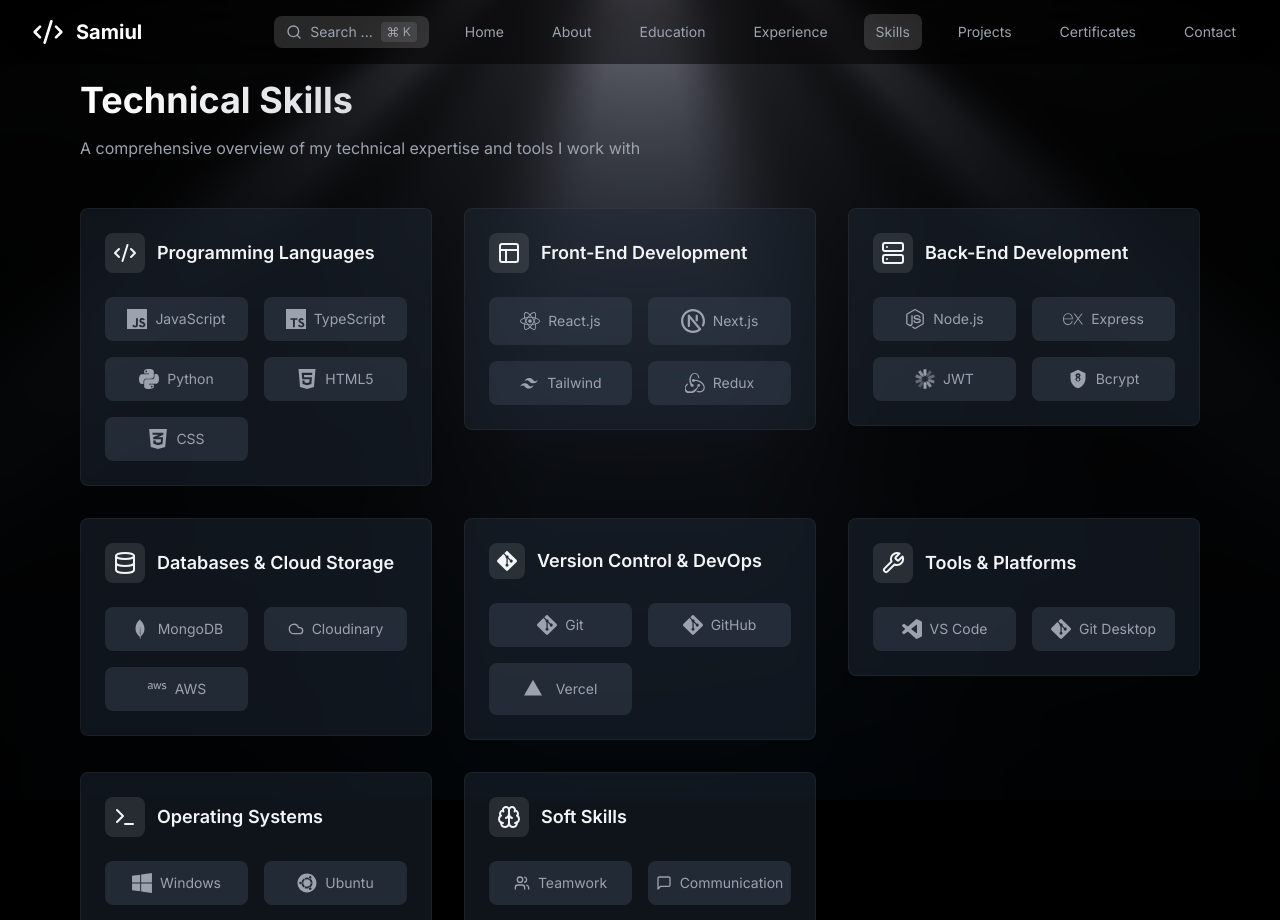
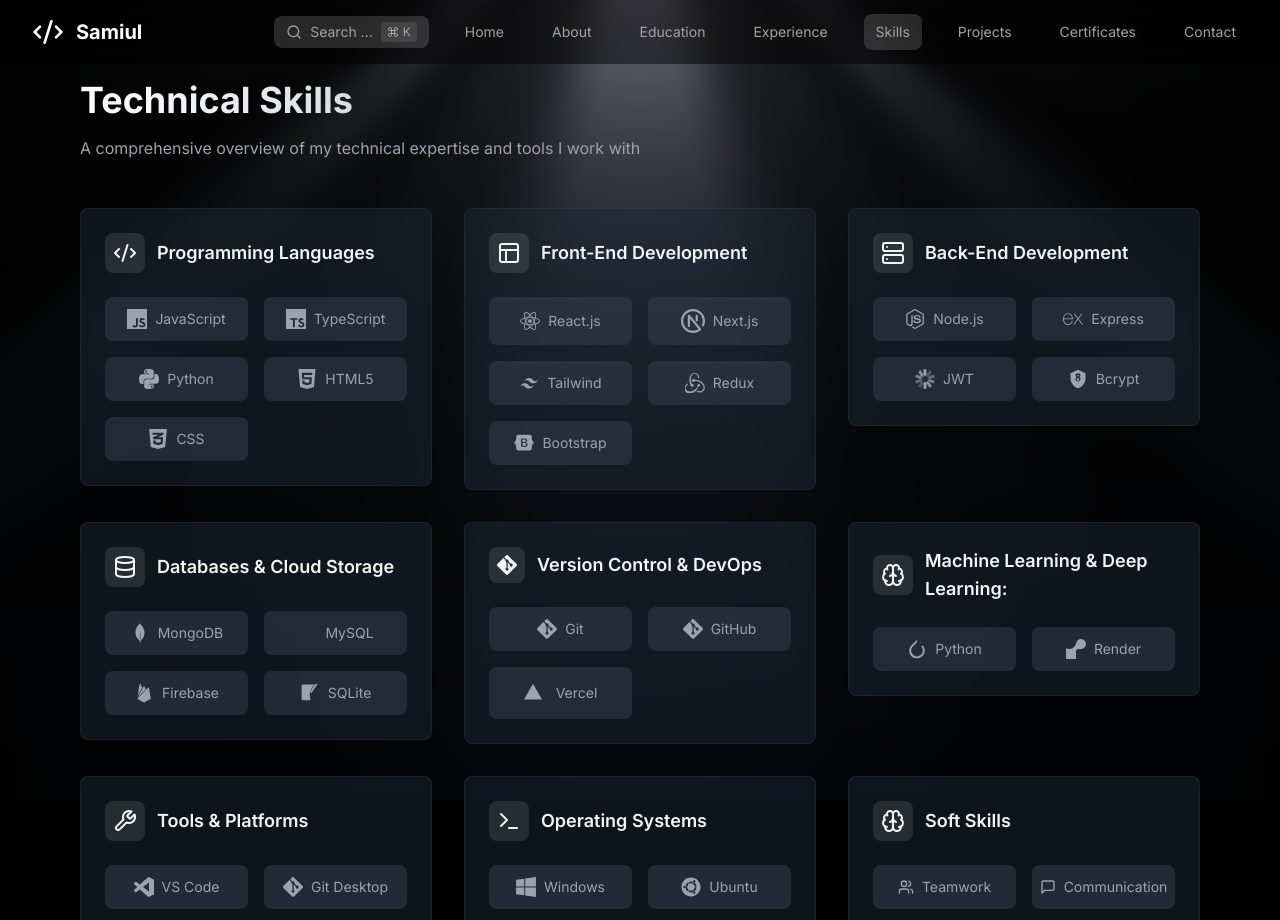
Before and after one commit to mdsamiulhaq03/Portfolio, a React (Vite) app: page /skills in a window 1280 px wide. Shown: the top 920 px of the page. Built offline with nearby package versions, Linux system fonts and the light colour scheme.

Commit message:
Add new tech logos for MySQL, Bootstrap, Firebase, SQLite, Android, Machine Learning, and PyTorch; update Skills page to include new skills

```diff
--- a/src/components/TechLogos.jsx
+++ b/src/components/TechLogos.jsx
@@ -96,6 +96,26 @@
   </svg>
 );
 
+export const MySQL = () => (
+  <svg
+    viewBox="0 0 24 24"
+    xmlns="http://www.w3.org/2000/svg"
+    fill="currentColor"
+    className="w-5 h-5 text-gray-400"
+  >
+    <path d="M252.517 286.715h47.268v11.22h-48.077c-0.487 0-1.133 0.107-1.62 0.107-5.988 0.541-7.769 1.514-8.577 4.966-0.164 0.54-0.164 0.973-0.164 1.405v7.66c0 0.541 0 0.974 0.164 1.514 0.809 4.533 4.046 6.579 10.843 6.579h20.396c5.019 0 10.196 0.865 14.409 2.486 7.93 3.02 11.98 7.552 11.98 12.409v12.301c0 5.938-3.563 10.472-10.846 13.814-4.375 2.051-9.876 3.235-15.544 3.235h-48.399v-11.22h46.461c0.648 0 1.131-0.107 1.78-0.107 3.235-0.217 5.664-1.081 7.119-2.379 1.622-1.289 2.429-2.803 2.429-3.992v-9.818c0-1.077-0.324-2.05-1.293-3.023-1.618-1.941-3.889-2.911-9.229-3.343-0.486-0.108-1.131-0.108-1.779-0.108h-17.485c-1.618 0-3.235-0.108-4.857-0.217-14.405-1.509-22.984-7.984-22.984-15.54v-9.818c0-8.633 4.371-13.599 14.407-16.729Z" />
+  </svg>
+);
+export const Bootstrap = () => (
+  <svg
+    viewBox="0 0 24 24"
+    xmlns="http://www.w3.org/2000/svg"
+    fill="currentColor"
+    className="w-5 h-5 text-gray-400"
+  >
+    <path d="M4.985 2C3.615 2 2.602 3.199 2.647 4.498c.043 1.249-.013 2.867-.42 4.186C1.819 10.006 1.128 10.844 0 10.952v1.214c1.128.108 1.819.946 2.227 2.269.407 1.319.463 2.937.42 4.186C2.602 19.92 3.615 21.119 4.985 21.119h14.032c1.37 0 2.383-1.199 2.338-2.499-.043-1.249.013-2.867.42-4.186.409-1.323 1.098-2.161 2.227-2.269v-1.214c-1.128-.108-1.818-.946-2.227-2.269-.407-1.319-.463-2.937-.42-4.186C21.399 3.199 20.386 2 19.017 2H4.985ZM16.271 13.769c0 1.79-1.335 2.875-3.55 2.875H8.95a.406.406 0 0 1-.406-.407V6.881c0-.108.043-.211.12-.288a.406.406 0 0 1 .285-.118h3.75c1.847 0 3.06 1.001 3.06 2.538 0 1.078-.815 2.044-1.854 2.213v.057c1.415.155 2.367 1.135 2.367 2.488ZM12.309 7.764h-2.15v3.037h1.811c1.4 0 2.172-.563 2.172-1.571 0-.944-.664-1.466-1.833-1.466ZM10.159 12.007v3.347h2.23c1.458 0 2.23-.585 2.23-1.684 0-1.099-.794-1.663-2.324-1.663h-2.136Z" />
+  </svg>
+);
 export const ReduxLogo = () => (
   <svg viewBox="0 0 24 24" className="w-5 h-5" fill="currentColor">
     <path d="M16.634 16.504c.87-.075 1.543-.84 1.499-1.754-.046-.914-.796-1.63-1.726-1.63h-.063c-.954.046-1.695.84-1.65 1.799.045.463.24.85.506 1.129-1.074 2.127-2.726 3.688-5.176 4.986-1.65.87-3.387 1.19-5.098.963-1.448-.194-2.584-.802-3.287-1.729-.987-1.322-1.074-2.751-.255-4.167.576-1.01 1.498-1.754 2.076-2.127-.12-.39-.315-1.05-.405-1.531-4.428 3.22-3.976 7.573-2.622 9.635 1.005 1.531 3.057 2.482 5.288 2.482.601 0 1.217-.061 1.818-.194 3.907-.766 6.875-3.077 8.095-7.862zm5.085-4.08c-2.317-2.751-5.738-4.271-9.645-4.271h-.496c-.27-.556-.856-.947-1.527-.947h-.061c-.954.045-1.695.84-1.65 1.798.045.975.796 1.693 1.726 1.693h.074c.69-.031 1.29-.487 1.559-1.099h.54c2.316 0 4.51.676 6.5 2.01 1.527 1.01 2.626 2.336 3.236 3.951.511 1.338.481 2.645-.045 3.754-.826 1.682-2.194 2.588-4.008 2.588-1.172 0-2.284-.36-2.855-.632-.315.315-.916.812-1.337 1.129 1.26.574 2.54.902 3.778.902 2.812 0 4.904-1.563 5.7-3.124.858-1.727.797-4.717-1.489-7.752zM6.973 14.947c.046.975.796 1.693 1.726 1.693h.074c.954-.045 1.695-.84 1.65-1.799-.045-.974-.795-1.692-1.725-1.692h-.074c-.061 0-.135.016-.196.03-1.155-1.938-1.636-4.01-1.456-6.24.12-1.682.676-3.14 1.607-4.358.766-1.01 2.24-1.502 3.237-1.532 2.766-.045 3.932 3.423 4.008 4.807l1.547.465C17.071 2.697 14.619 0 11.627 0c-1.832 0-3.53.947-4.661 2.569C5.458 4.691 4.932 7.412 5.367 10.28c.195 1.249.586 2.437 1.142 3.537-.301.299-.554.703-.536 1.13z" />
@@ -119,6 +139,59 @@
     <path d="M12 1L3 5v6c0 5.55 3.84 10.74 9 12 5.16-1.26 9-6.45 9-12V5zm0 4c1.86 0 3 1.14 3 2.5 0 .96-.52 1.84-1.38 2.28C14.5 10.33 15 11.1 15 12c0 1.66-1.34 3-3 3s-3-1.34-3-3c0-.9.5-1.67 1.38-2.22C9.52 9.34 9 8.46 9 7.5 9 6.14 10.14 5 12 5zm0 2c-.55 0-1 .45-1 1s.45 1 1 1 1-.45 1-1-.45-1-1-1zm0 4c-.83 0-1.5.67-1.5 1.5S11.17 14 12 14s1.5-.67 1.5-1.5S12.83 11 12 11z" />
   </svg>
 );
+export const Firebase = () => (
+  <svg
+    viewBox="0 0 32 32"
+    xmlns="http://www.w3.org/2000/svg"
+    fill="currentColor"
+    className="w-5 h-5 text-gray-400"
+  >
+    <path d="M18.874 9.935l-2.274-4.351c-0.116-0.217-0.341-0.363-0.6-0.363s-0.484 0.145-0.598 0.359l-0.002 0.004-9.985 17.894zM26.852 25.202l-2.812-17.495c-0.052-0.325-0.331-0.571-0.667-0.571-0.189 0-0.359 0.077-0.482 0.202l-0 0-17.744 17.865 9.817 5.532c0.286 0.163 0.628 0.26 0.992 0.26s0.707-0.096 1.002-0.265l-0.01 0.005zM5.865 20.589l2.955-19.008c0.051-0.328 0.331-0.577 0.67-0.577 0.258 0 0.483 0.144 0.597 0.357l0.002 0.004 3.178 5.962z" />
+  </svg>
+);
+
+export const SQLite = () => (
+  <svg
+    viewBox="0 0 32 32"
+    xmlns="http://www.w3.org/2000/svg"
+    fill="currentColor"
+    className="w-5 h-5 text-gray-400"
+  >
+    <path d="M4.884 2.334c-1.265.005-2.289 1.029-2.293 2.294v20.754c.004 1.264 1.028 2.288 2.293 2.292h11.769c-.056-.671-.088-1.452-.088-2.241 0-.401.008-.801.025-1.198-.008-.077-.014-.176-.02-.25-.229-1.498-.591-2.972-.591-2.972-.119-.504-.277-.944-.478-1.36-.08-.126-.127-.279-.127-.443 0-.034.002-.068.006-.101.003-.173.02-.339.049-.501.088-.523.19-.963.314-1.394l.271-.035c-.021-.044-.018-.081-.039-.121l-.051-.476q.224-.751.477-1.492l.25-.024-.054-.395c1.006-4.731 3.107-8.864 6.029-12.272.082-.086.166-.16.247-.242zM28.094 1.655c-1.29-1.15-2.849-.687-4.39.68-.356.319-.684.669-.684.669-2.8 3.294-4.843 7.319-5.808 11.747l-.033.18c.261.551.494 1.201.664 1.876l.016.075c.115.436.205.878l-.12-.37-.062-.182-.041-.1c-.172-.4-.647-1.243-.857-1.611-.179.529-.337 1.022-.47 1.47.413.863.749 1.867.959 2.917l.014.083-.184-.552c-.342-.739-.664-1.338-1.015-1.919-.185.464-.292 1.001-.292 1.564 0 .1.003.199.01.297.219.426.401.921.519 1.439.357 1.375.606 3.049.606 3.049l.021.28c-.015.342-.023.744-.023 1.147 0 .805.034 1.602.101 2.39.058 1.206.283 2.339.651 3.406l.194-.105c-.346-1.193-.545-2.564-.545-3.981 0-.344.012-.684.035-1.022.221-3.782.964-7.319 2.158-10.641 1.655-4.9 4.359-9.073 7.861-12.417-2.491 2.249-5.863 9.535-6.873 12.232-.963 2.42-1.798 5.294-2.365 8.263.664-1.639 1.914-2.926 3.483-3.622 0 0 1.321-1.63 2.864-3.956-1.195.25-2.184.521-3.15.843-.75.314-.952.421-.952.421 1.288-.791 2.777-1.515 4.337-2.092 2.867-4.515 5.991-10.929 2.845-13.736z" />
+  </svg>
+);
+export const Android = () => (
+  <svg
+    viewBox="0 0 512 512"
+    xmlns="http://www.w3.org/2000/svg"
+    fill="currentColor"
+    className="w-5 h-5 flex-shrink-0 text-gray-400"
+  >
+    <path d="M120.606 169h270.788v220.663c0 13.109-10.628 23.737-23.721 23.737h-27.123v67.203c0 17.066-13.612 30.897-30.415 30.897-16.846 0-30.438-13.831-30.438-30.897v-67.203h-47.371v67.203c0 17.066-13.639 30.897-30.441 30.897-16.799 0-30.437-13.831-30.437-30.897v-67.203h-27.099c-13.096 0-23.744-10.628-23.744-23.737V169zM67.541 167.199c-16.974 0-30.723 13.963-30.723 31.2v121.937c0 17.217 13.749 31.204 30.723 31.204 16.977 0 30.723-13.987 30.723-31.204V198.399c0-17.237-13.746-31.2-30.723-31.2zM391.395 146.764H120.606c3.342-38.578 28.367-71.776 64.392-90.998l-25.746-37.804c-3.472-5.098-2.162-12.054 2.946-15.525 5.102-3.471 12.044-2.151 15.533 2.943l28.061 41.232c15.558-5.38 32.446-8.469 50.208-8.469 17.783 0 34.672 3.089 50.229 8.476l28.061-41.232c3.446-5.108 10.41-6.428 15.512-2.957 5.108 3.471 6.418 10.427 2.946 15.525l-25.725 37.804c36.025 19.222 61.033 52.42 64.373 91.009z" />
+  </svg>
+);
+export const PyTorchLogo = () => (
+  <svg viewBox="0 0 32 32" fill="currentColor" className="w-5 h-5">
+    <path d="M20.465 5.877c0-.379.308-.686.687-.686s.687.307.687.687-.307.687-.687.687c-.379 0-.686-.307-.687-.686z" />
+    <path d="M16.006 1.004l-8.814 8.814c-2.257 2.245-3.654 5.352-3.654 8.786 0 6.843 5.547 12.39 12.39 12.39 3.434 0 6.541-1.397 8.785-3.653l.001-.001c2.312-2.229 3.748-5.354 3.748-8.814 0-3.408-1.393-6.49-3.641-8.709l-.001-.001-2.179 2.178c1.685 1.685 2.727 4.013 2.727 6.584 0 5.143-4.169 9.312-9.312 9.312s-9.312-4.169-9.312-9.312c0-2.571 1.042-4.899 2.727-6.584l5.807-5.806.727-.831z" />
+  </svg>
+);
+export const MachineLearning = () => {
+  <svg
+    viewBox="0 0 32 32"
+    xmlns="http://www.w3.org/2000/svg"
+    fill="currentColor"
+    className="w-5 h-5 flex-shrink-0 text-gray-400"
+  >
+    <path d="M27,24a2.9609,2.9609,0,0,0-1.2854.3008L21.4141,20H18v2h2.5859l3.7146,3.7148A2.9665,2.9665,0,0,0,24,27a3,3,0,1,0,3-3Zm0,4a1,1,0,1,1,1-1A1.0009,1.0009,0,0,1,27,28Z"></path>
+
+    <path d="M27,13a2.9948,2.9948,0,0,0-2.8157,2H18v2h6.1843A2.9947,2.9947,0,1,0,27,13Zm0,4a1,1,0,1,1,1-1A1.0009,1.0009,0,0,1,27,17Z"></path>
+
+    <path d="M27,2a3.0033,3.0033,0,0,0-3,3,2.9657,2.9657,0,0,0,.3481,1.373L20.5957,10H18v2h3.4043l4.3989-4.2524A2.9987,2.9987,0,1,0,27,2Zm0,4a1,1,0,1,1,1-1A1.0009,1.0009,0,0,1,27,6Z"></path>
+
+    <path d="M18,6h2V4H18a3.9756,3.9756,0,0,0-3,1.3823A3.9756,3.9756,0,0,0,12,4H11a9.01,9.01,0,0,0-9,9v6a9.01,9.01,0,0,0,9,9h1a3.9756,3.9756,0,0,0,3-1.3823A3.9756,3.9756,0,0,0,18,28h2V26H18a2.0023,2.0023,0,0,1-2-2V8A2.0023,2.0023,0,0,1,18,6ZM12,26H11a7.0047,7.0047,0,0,1-6.92-6H6V18H4V14H7a3.0033,3.0033,0,0,0,3-3V9H8v2a1.0009,1.0009,0,0,1-1,1H4.08A7.0047,7.0047,0,0,1,11,6h1a2.0023,2.0023,0,0,1,2,2v4H12v2h2v4H12a3.0033,3.0033,0,0,0-3,3v2h2V21a1.0009,1.0009,0,0,1,1-1h2v4A2.0023,2.0023,0,0,1,12,26Z"></path>
+  </svg>;
+};
 
 export const JWTLogo = () => (
   <svg viewBox="0 0 24 24" className="w-5 h-5" fill="none">
--- a/src/pages/Skills.jsx
+++ b/src/pages/Skills.jsx
@@ -37,6 +37,13 @@
   CppLogo,
   Html5,
   Css3,
+  Bootstrap,
+  MySQL,
+  Firebase,
+  SQLite,
+  Android,
+  MachineLearning,
+  PyTorchLogo,
 } from "@/components/TechLogos";
 
 const skills = [
@@ -59,6 +66,7 @@
       { name: "Next.js", icon: <NextjsLogo /> },
       { name: "Tailwind", icon: <TailwindLogo /> },
       { name: "Redux", icon: <ReduxLogo /> },
+      { name: "Bootstrap", icon: <Bootstrap /> },
     ],
   },
   {
@@ -76,8 +84,9 @@
     icon: <Database className="w-6 h-6" />,
     items: [
       { name: "MongoDB", icon: <MongoDBLogo /> },
-      { name: "Cloudinary", icon: <Cloud className="w-4 h-4" /> },
-      { name: "AWS", icon: <AWSLogo /> },
+      { name: "MySQL", icon: <MySQL /> },
+      { name: "Firebase", icon: <Firebase /> },
+      { name: "SQLite", icon: <SQLite /> },
     ],
   },
   {
@@ -87,6 +96,14 @@
       { name: "Git", icon: <GitLogo /> },
       { name: "GitHub", icon: <GitLogo /> },
       { name: "Vercel", icon: <VercelLogo /> },
+    ],
+  },
+  {
+    category: "Machine Learning & Deep Learning: ",
+    icon: <Brain className="w-6 h-6" />,
+    items: [
+      { name: "Python", icon: <PyTorchLogo /> },
+      { name: "Render", icon: <RenderLogo /> },
     ],
   },
   {
@@ -104,6 +121,7 @@
       { name: "Windows", icon: <WindowsLogo className="w-4 h-4" /> },
       { name: "Ubuntu", icon: <UbuntuLogo className="w-4 h-4" /> },
       { name: "Linux", icon: <LinuxLogo className="w-4 h-4" /> },
+      { name: "Android", icon: <Android className="w-4 h-4" /> },
     ],
   },
   {
```
Also changed, not shown: public/machine.svg (added).
